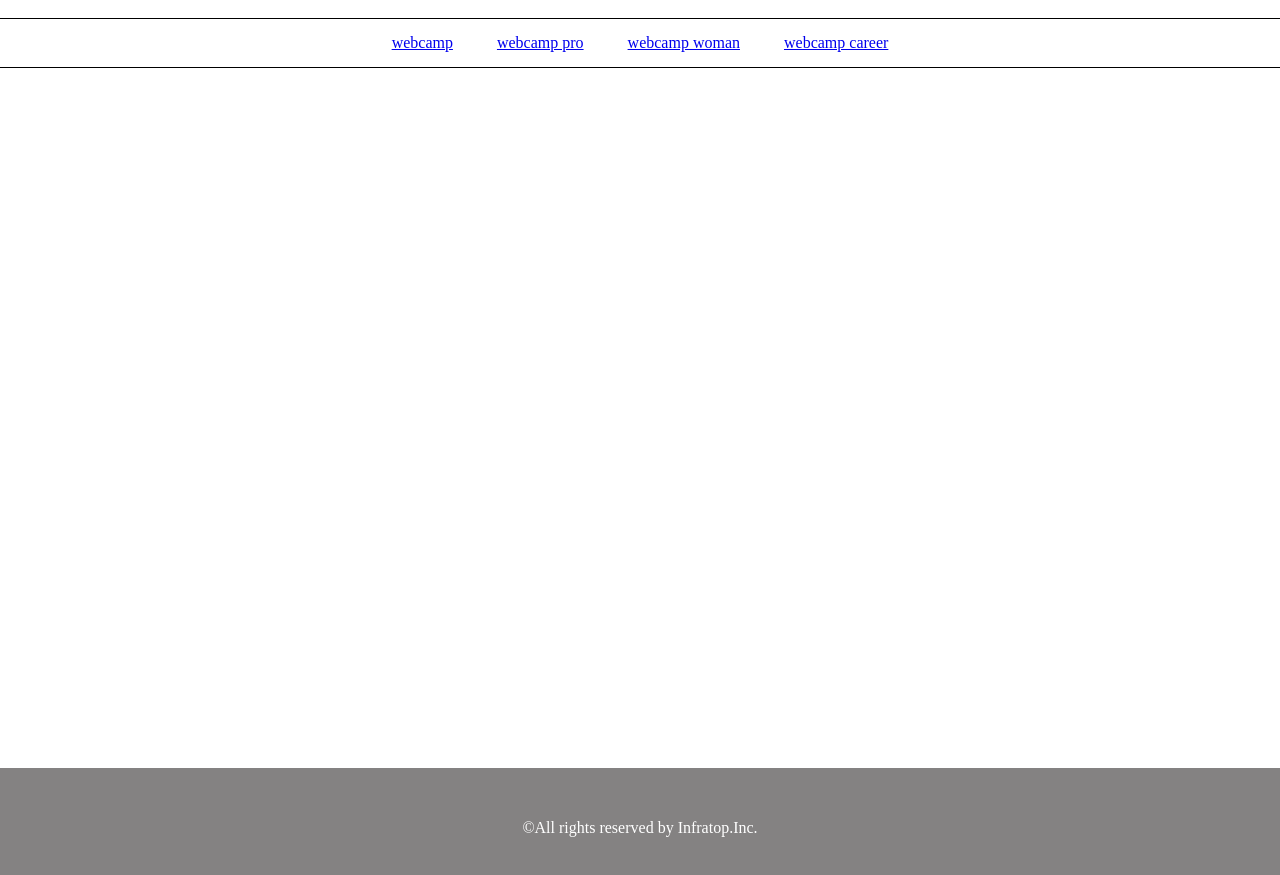
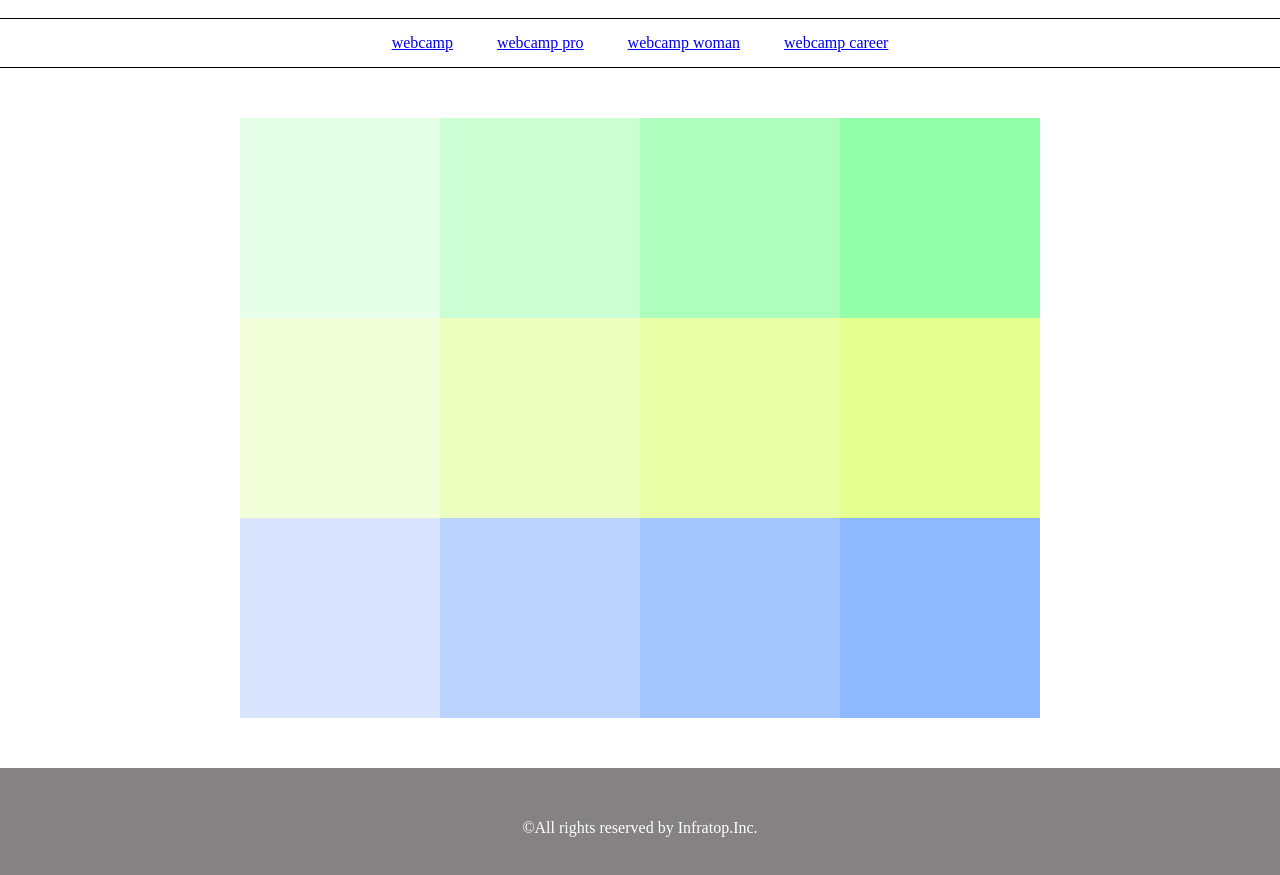
Before and after one commit to katsu-sgt/chapter5_exercise, a plain HTML site: page index.html in a window 1280 px wide. Shown: the part 59-934 px from the top of the page. Drawn offline with Linux system fonts and the light colour scheme.

Commit message:
[Finish]1-5

```diff
--- a/style.css
+++ b/style.css
@@ -7,31 +7,83 @@
 header {
   width: 100%;
   padding: 20px 0;
-  margin: 0 auto;
   text-align: center;
 }
 
 
 .nav-list {
+  text-align: center;
+  padding: 15px 0;
+  margin: 0 auto;
   border-top: solid 1px black;
   border-bottom: solid 1px black;
-  text-align: center;
-  padding: 15px 0;
 }
 
 .nav-list-item {
+  list-style: none;
   display: inline-block;
   margin: 0 20px;
 }
 
 .main {
-  width: 100%;
-  height: 700px;
+  width: 800px;
+  height: 600px;
+  margin: 50px auto;
+  display: flex;
+  flex-wrap: wrap;
 }
 
-.main-content {
-  width: 800px;
-  background-color: red;
+.box {
+  width: 200px;
+  height: 200px;
+}
+
+.box1 {
+background-color: #e6ffe9;
+}
+
+.box2 {
+background-color: #cbffd3;
+}
+
+.box3 {
+background-color: #aeffbd;
+}
+
+.box4 {
+background-color: #93ffab;
+}
+
+.box5 {
+background-color: #f3ffd8;
+}
+
+.box6 {
+background-color: #edffbe;
+}
+
+.box7 {
+background-color: #e9ffa5;
+}
+
+.box8 {
+background-color: #e4ff8d;
+}
+
+.box9 {
+background-color: #d9e5ff;
+}
+
+.box10 {
+background-color: #bad3ff;
+}
+
+.box11 {
+background-color: #a4c6ff;
+}
+
+.box12 {
+background-color: #8eb8ff;
 }
 
 footer {
```
